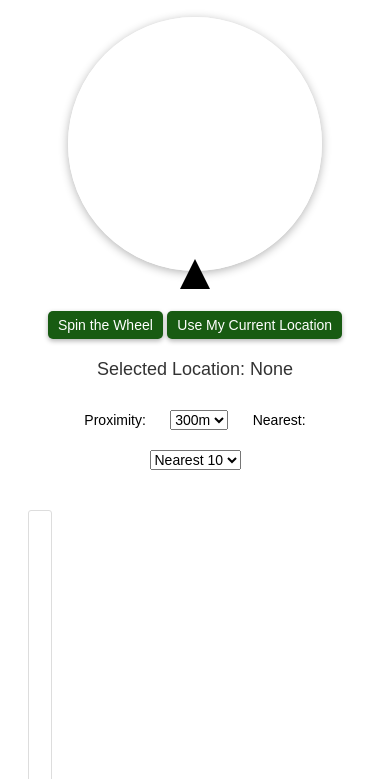
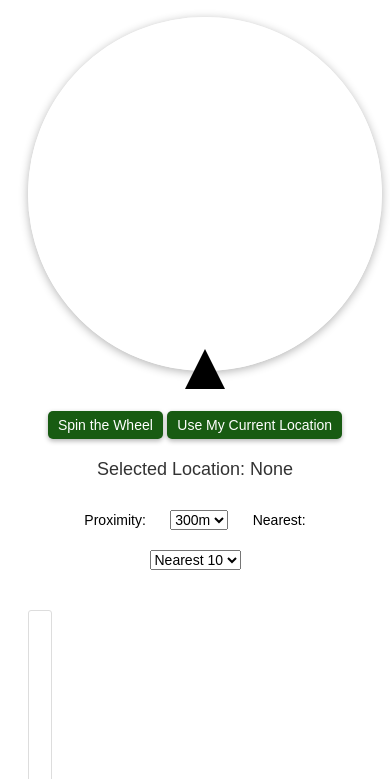
Before and after one commit to nickphoon/WHEELOFRESTAURANT, a plain HTML site: page index.html in a window 390 px wide. Shown: the part 65-844 px from the top of the page. Drawn offline with nearby package versions, Linux system fonts and the light colour scheme.

Commit message:
updated wheel size for mobile devices

```diff
--- a/styles.css
+++ b/styles.css
@@ -141,8 +141,8 @@ h1 {
     }
 
     .wheel-container {
-        width: 300px;
-        height: 300px;
+        width: 400px;
+        height: 400px;
     }
 
     .pointer {
@@ -190,13 +190,13 @@ h1 {
     }
 
     .wheel-container {
-        width: 250px;
-        height: 250px;
+        width: 350px;
+        height: 350px;
     }
 
     .pointer {
-        width: 30px;
-        height: 30px;
+        width: 40px;
+        height: 40px;
     }
 
     #spinButton,
```
